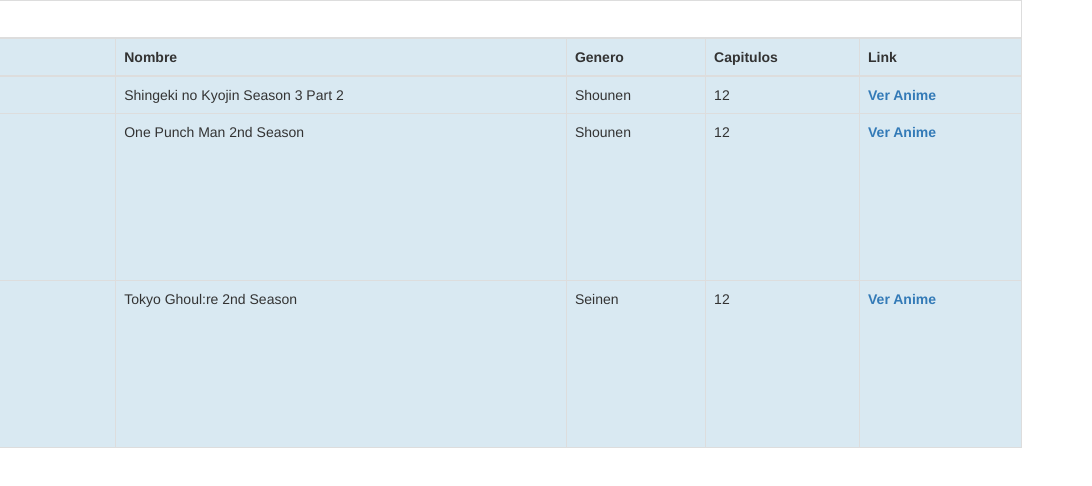
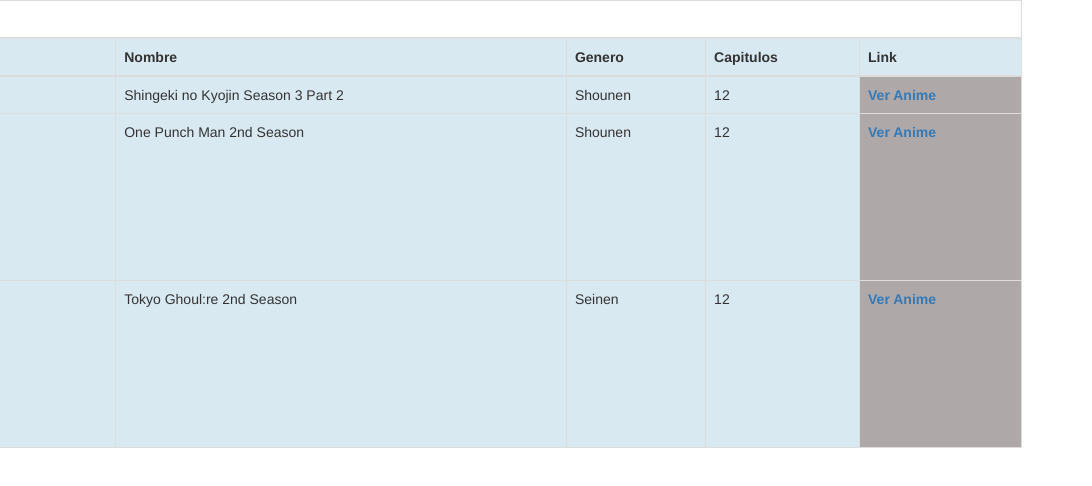
Before and after one commit to justyrb2412/testing1, a plain HTML site: page index.html in a window 1280 px wide. Shown: the full height of the page, 188-1280 px from the left. Drawn offline with Linux system fonts and the light colour scheme.

Commit message:
Update index.html

```diff
--- a/index.html
+++ b/index.html
@@ -29,7 +29,7 @@
                 <td bgcolor="D9E9F2">Shingeki no Kyojin Season 3 Part 2</td>
                 <td bgcolor="D9E9F2">Shounen</td>
                 <td bgcolor="D9E9F2">12</td>
-                <th bgcolor="D9E9F2"><a href="http://m.animeflv.net/anime/5579/shingeki-no-kyojin-season-3-part-2">Ver Anime</a></th>
+                <th bgcolor="AFA8A8"><a href="http://m.animeflv.net/anime/5579/shingeki-no-kyojin-season-3-part-2">Ver Anime</a></th>
 
                 </tr>
 
@@ -38,7 +38,7 @@
                 <td bgcolor="D9E9F2">One Punch Man 2nd Season</td>
                 <td bgcolor="D9E9F2">Shounen</td>
                 <td bgcolor="D9E9F2">12</td>
-                <th bgcolor="D9E9F2"><a href="http://m.animeflv.net/anime/5571/one-punch-man-2nd-season">Ver Anime</a></th>
+                <th bgcolor="AFA8A8"><a href="http://m.animeflv.net/anime/5571/one-punch-man-2nd-season">Ver Anime</a></th>
 
                 </tr>
 
@@ -47,7 +47,7 @@
                 <td bgcolor="D9E9F2">Tokyo Ghoul:re 2nd Season</td>
                 <td bgcolor="D9E9F2">Seinen</td>
                 <td bgcolor="D9E9F2">12</td>
-                <th bgcolor="D9E9F2"><a href="http://m.animeflv.net/anime/5449/tokyo-ghoulre-2nd-season">Ver Anime</a></th>
+                <th bgcolor="AFA8A8"><a href="http://m.animeflv.net/anime/5449/tokyo-ghoulre-2nd-season">Ver Anime</a></th>
 
                 </tr>
         </tbody>
```
